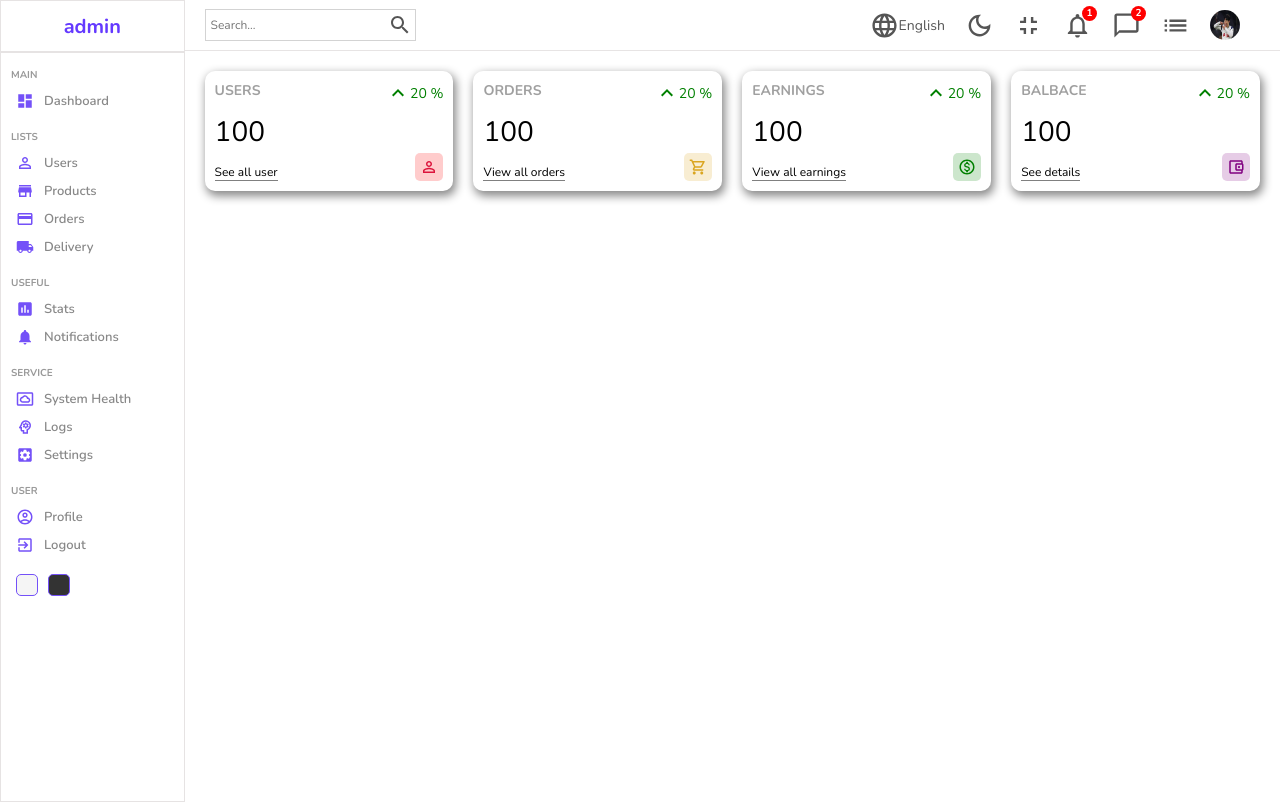
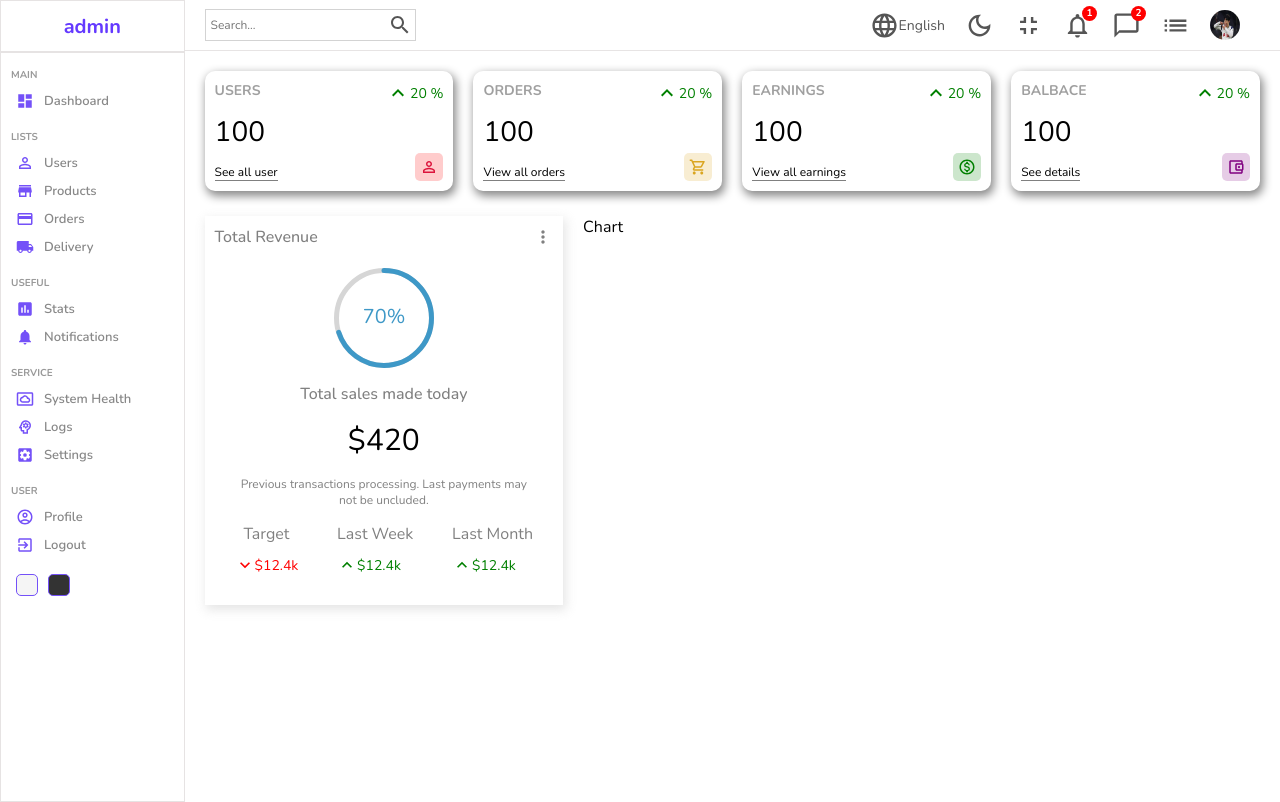
Before and after one commit to yoondotcom/React-Admin-Panel-Tutorial, a React (Create React App) app: page / in a window 1280 px wide. Built offline with nearby package versions, Linux system fonts and the light colour scheme.

Commit message:
FeaturedChart 작성

```diff
--- a/package.json
+++ b/package.json
@@ -11,6 +11,7 @@
     "@testing-library/react": "^12.1.4",
     "@testing-library/user-event": "^13.5.0",
     "react": "^17.0.2",
+    "react-circular-progressbar": "^2.0.4",
     "react-dom": "^17.0.2",
     "react-router-dom": "^6.2.2",
     "react-scripts": "5.0.0",
--- /dev/null
+++ b/src/components/chart/Chart.jsx
@@ -0,0 +1,9 @@
+import "./chart.scss"
+
+const Chart = () => {
+    return (
+        <div className="chart">Chart</div>
+    )
+}
+
+export default Chart
--- /dev/null
+++ b/src/components/chart/chart.scss
@@ -0,0 +1,3 @@
+.chart {
+    flex: 4;
+}
--- /dev/null
+++ b/src/components/featured/Featured.jsx
@@ -0,0 +1,52 @@
+import "./featured.scss"
+import MoreVertIcon from "@mui/icons-material/MoreVert"
+import { CircularProgressbar } from 'react-circular-progressbar';
+import 'react-circular-progressbar/dist/styles.css';
+import KeyvoardArrowDownIcon from "@mui/icons-material/KeyboardArrowDown"
+import KeyboardArrowUpOutlinedIcon from "@mui/icons-material/KeyboardArrowUpOutlined"
+
+const Featured = () => {
+    return (
+        <div className="featured">
+            <div className="top">
+                <h1 className="title">Total Revenue</h1>
+                <MoreVertIcon fontSize="small"/>
+            </div>
+            <div className="bottom">
+                <div className="featuredChart">
+                    <CircularProgressbar value={70} text={"70%"} strokeWidth={5}/>
+                </div>
+                <p className="title">Total sales made today</p>
+                <p className="amount">$420</p>
+                <p className="desc">
+                    Previous transactions processing. Last payments may not be uncluded.
+                </p>
+                <div className="summary">
+                    <div className="item">
+                        <div className="itemTitle">Target</div>
+                        <div className="itemResult negative">
+                            <KeyvoardArrowDownIcon fontSize="small"/>
+                            <div className="resultAmount">$12.4k</div>
+                        </div>
+                    </div>
+                    <div className="item">
+                        <div className="itemTitle">Last Week</div>
+                        <div className="itemResult positive">
+                            <KeyboardArrowUpOutlinedIcon fontSize="small"/>
+                            <div className="resultAmount">$12.4k</div>
+                        </div>
+                    </div>
+                    <div className="item">
+                        <div className="itemTitle">Last Month</div>
+                        <div className="itemResult positive">
+                            <KeyboardArrowUpOutlinedIcon fontSize="small"/>
+                            <div className="resultAmount">$12.4k</div>
+                        </div>
+                    </div>
+                </div>
+            </div>
+        </div>
+    )
+}
+
+export default Featured
--- /dev/null
+++ b/src/components/featured/featured.scss
@@ -0,0 +1,79 @@
+.featured {
+    flex: 2;
+    -webkit-box-shadow: 2px 4px 10px 1px rgba(0, 0, 0, 0.47);
+    box-shadow: 2px 4px 10px 1px rgba(201, 201, 201, 0.47);
+    padding: 10px;
+
+    .top {
+        display: flex;
+        align-items: center;
+        justify-content: space-between;
+        color: gray;
+
+        .title {
+            font-size: 16px;
+            font-weight: 500;
+        }
+    }
+
+    .bottom {
+        padding: 20px;
+        display: flex;
+        flex-direction: column;
+        align-items: center;
+        justify-content: center;
+        gap: 15px;
+
+        .featuredChart {
+            width: 100px;
+            height: 100px;
+        }
+
+        .title {
+            font-weight: 500;
+            color: gray;
+        }
+
+        .amount {
+            font-size: 30px;
+        }
+
+        .desc {
+            font-weight: 300;
+            font-size: 12px;
+            color: gray;
+            text-align: center;
+        }
+
+        .summary {
+            width: 100%;
+            display: flex;
+            align-items: center;
+            justify-content: space-between;
+
+            .item {
+                text-align: center;
+
+                .itemTitle {
+                    font-style: 14px;
+                    color: gray;
+                }
+
+                .itemResult {
+                    display: flex;
+                    align-items: center;
+                    margin-top: 10px;
+                    font-size: 14px;
+
+                    &.positive {
+                        color: green;
+                    }
+
+                    &.negative {
+                        color: red;
+                    }
+                }
+            }
+        }
+    }
+}
--- a/src/pages/home/Home.jsx
+++ b/src/pages/home/Home.jsx
@@ -1,3 +1,5 @@
+import Chart from "../../components/chart/Chart"
+import Featured from "../../components/featured/Featured"
 import Navbar from "../../components/navbar/Navbar"
 import Sidebar from "../../components/sidebar/Sidebar"
 import Widget from "../../components/widget/Widget"
@@ -15,6 +17,10 @@
                     <Widget type="earning"/>
                     <Widget type="balance"/>
                 </div>
+                <div className="charts">
+                    <Featured/>
+                    <Chart/>
+                </div>
             </div>
         </div>
     )
--- a/src/pages/home/home.scss
+++ b/src/pages/home/home.scss
@@ -4,10 +4,14 @@
     .homeContainer{
         flex: 6;
 
-        .widgets{
+        .widgets, .charts {
             display: flex;
             padding: 20px;
             gap: 20px;
         }
+
+        .charts {
+            padding: 5px 20px;
+        }
     }
 }
```
Also changed, not shown: 1 other file (tests, documents, lock files or other folders).
